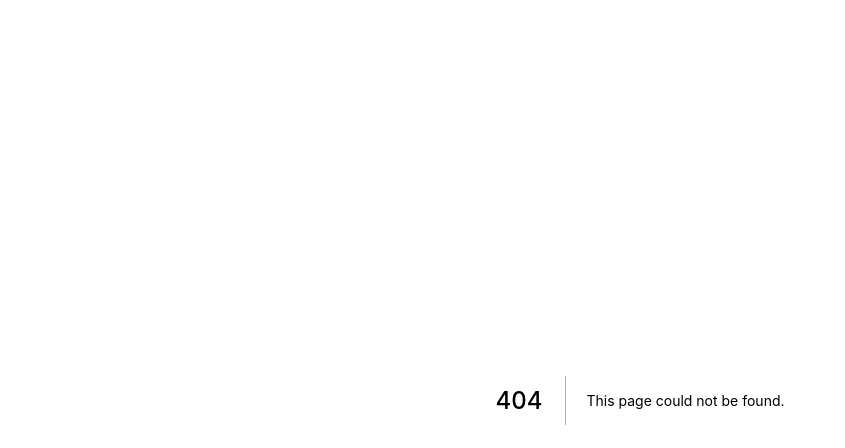
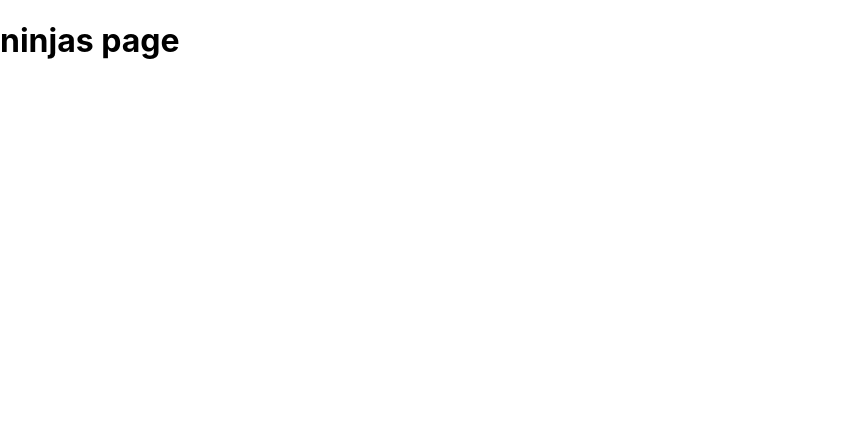
Before and after one commit to andriyfm/next-ninjalist, a Next.js app: page /ninjas in a window 1280 px wide. Before the commit this address had no page. Shown: the top 448 px of the page, without its empty margins (0-845 px from the left). Built offline with nearby package versions, Linux system fonts and the light colour scheme.

Commit message:
Create ninjas page

```diff
--- /dev/null
+++ b/src/pages/ninjas/index.tsx
@@ -0,0 +1,7 @@
+export default function ninjas() {
+  return (
+    <div>
+      <h1>ninjas page</h1>
+    </div>
+  );
+}
```
